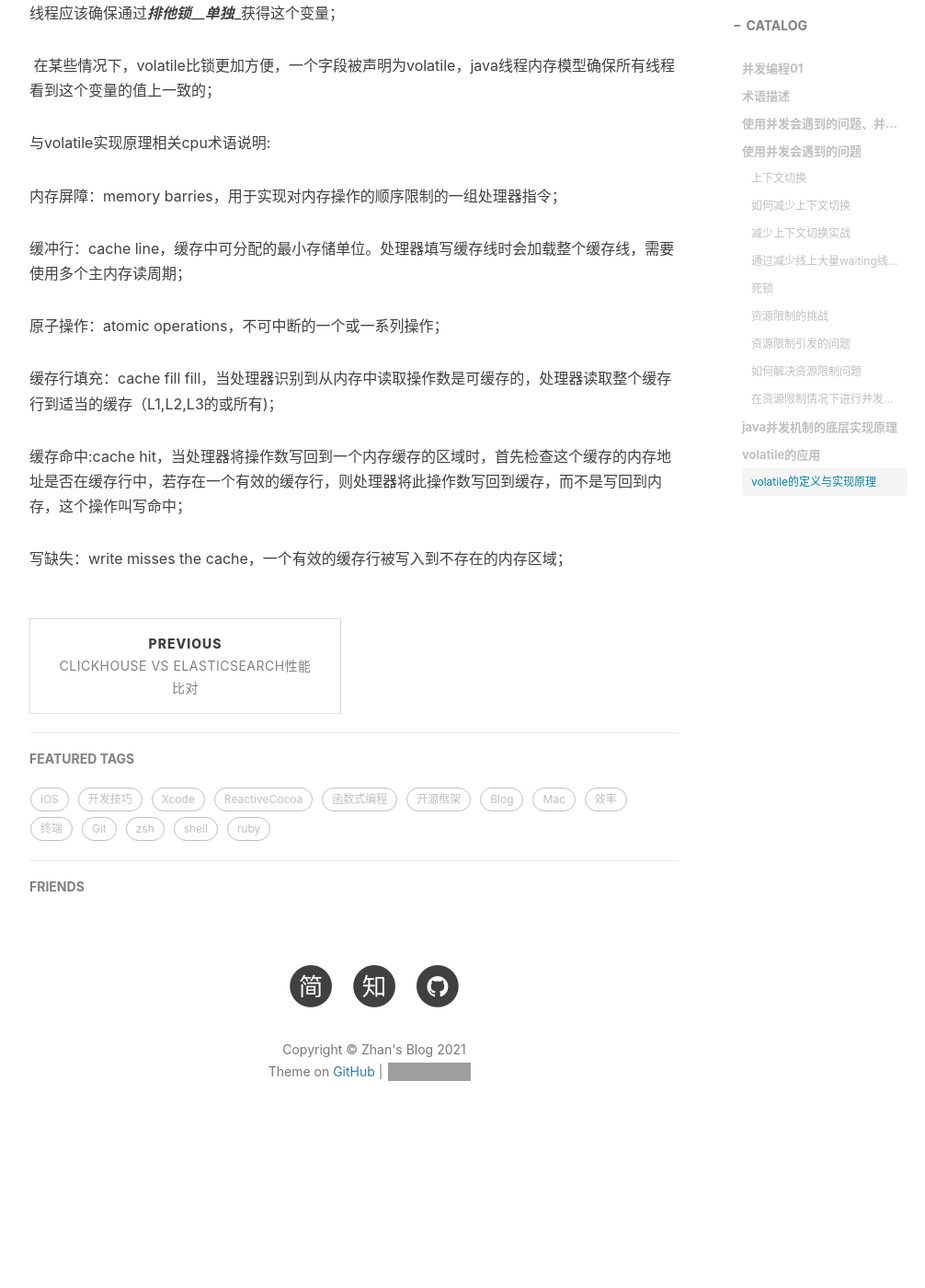
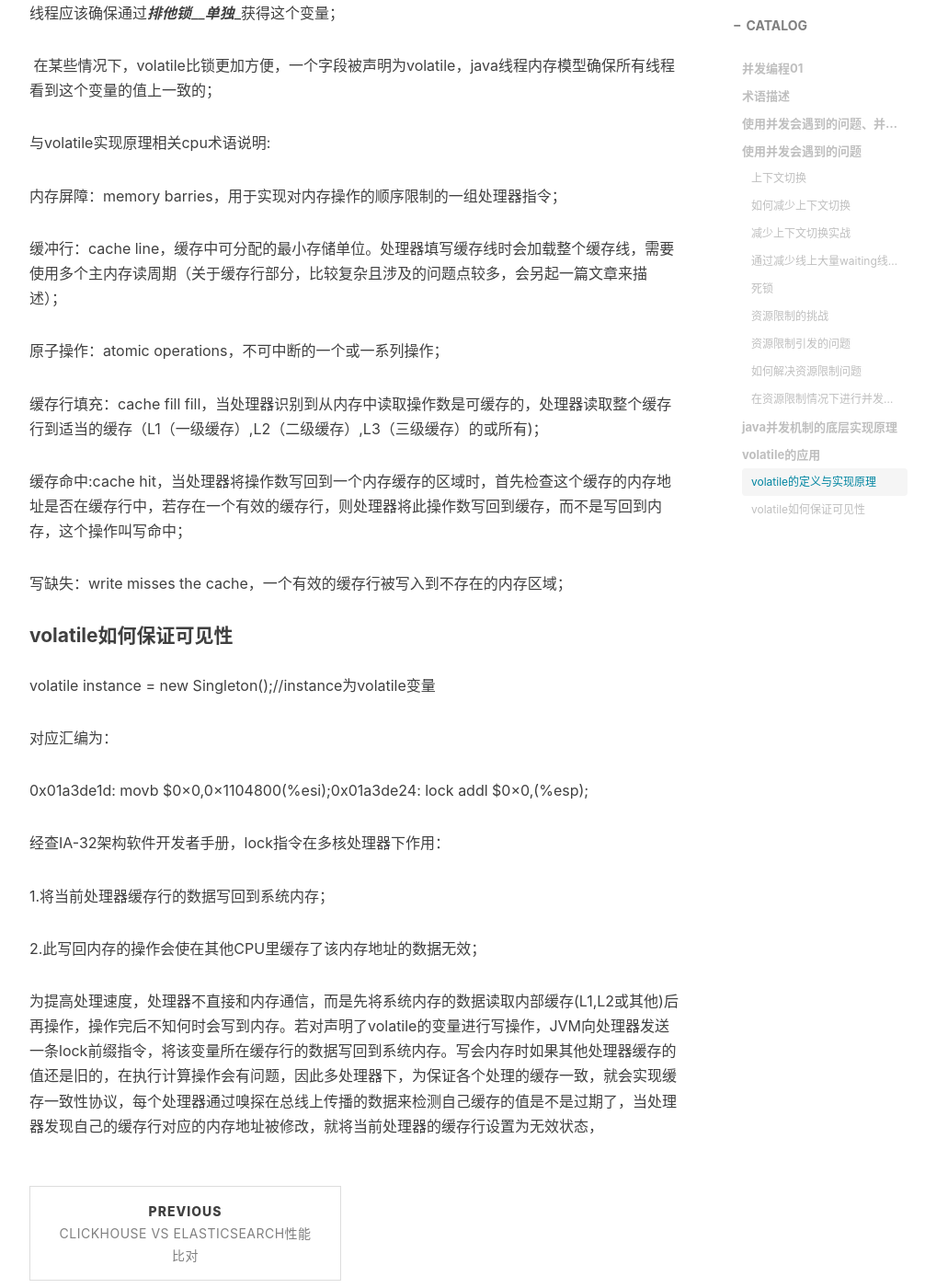
Before and after one commit to VonLuc/VonLuc.github.io, a Jekyll site: the page built from _posts/2021-04-30-并发编程-01.md, in a window 1280 px wide and 1400 px high, scrolled down 4558 px. Shown: the whole window at 92% size, without its empty margins (233-1239 px from the left). Built offline with Jekyll 4.4.1, drawn with Linux system fonts in a browser that asks for light colours; nearby versions of some CDN libraries; comment, search, counter and statistics services are not loaded; before the commit the page ends 5827 px from its top, so only the background shows below that; grey boxes are pictures that could not be loaded.

Commit message:
Update 2021-04-30-并发编程-01.md

```diff
--- a/_posts/2021-04-30-并发编程-01.md
+++ b/_posts/2021-04-30-并发编程-01.md
@@ -167,12 +167,28 @@ grep java.lang.Thread.State dump17 | awk '{print $2$3$4$5}'
 
 内存屏障：memory barries，用于实现对内存操作的顺序限制的一组处理器指令；
 
-缓冲行：cache line，缓存中可分配的最小存储单位。处理器填写缓存线时会加载整个缓存线，需要使用多个主内存读周期；
+缓冲行：cache line，缓存中可分配的最小存储单位。处理器填写缓存线时会加载整个缓存线，需要使用多个主内存读周期（关于缓存行部分，比较复杂且涉及的问题点较多，会另起一篇文章来描述）；
 
 原子操作：atomic operations，不可中断的一个或一系列操作；
 
-缓存行填充：cache fill fill，当处理器识别到从内存中读取操作数是可缓存的，处理器读取整个缓存行到适当的缓存（L1,L2,L3的或所有)；
+缓存行填充：cache fill fill，当处理器识别到从内存中读取操作数是可缓存的，处理器读取整个缓存行到适当的缓存（L1（一级缓存）,L2（二级缓存）,L3（三级缓存）的或所有)；
 
 缓存命中:cache hit，当处理器将操作数写回到一个内存缓存的区域时，首先检查这个缓存的内存地址是否在缓存行中，若存在一个有效的缓存行，则处理器将此操作数写回到缓存，而不是写回到内存，这个操作叫写命中；
 
 写缺失：write misses the cache，一个有效的缓存行被写入到不存在的内存区域；
+
+#### volatile如何保证可见性
+
+volatile instance = new Singleton();//instance为volatile变量
+
+对应汇编为：
+
+0x01a3de1d: movb $0×0,0×1104800(%esi);0x01a3de24: lock addl $0×0,(%esp);
+
+经查IA-32架构软件开发者手册，lock指令在多核处理器下作用：
+
+1.将当前处理器缓存行的数据写回到系统内存；
+
+2.此写回内存的操作会使在其他CPU里缓存了该内存地址的数据无效；
+
+为提高处理速度，处理器不直接和内存通信，而是先将系统内存的数据读取内部缓存(L1,L2或其他)后再操作，操作完后不知何时会写到内存。若对声明了volatile的变量进行写操作，JVM向处理器发送一条lock前缀指令，将该变量所在缓存行的数据写回到系统内存。写会内存时如果其他处理器缓存的值还是旧的，在执行计算操作会有问题，因此多处理器下，为保证各个处理的缓存一致，就会实现缓存一致性协议，每个处理器通过嗅探在总线上传播的数据来检测自己缓存的值是不是过期了，当处理器发现自己的缓存行对应的内存地址被修改，就将当前处理器的缓存行设置为无效状态，
```
